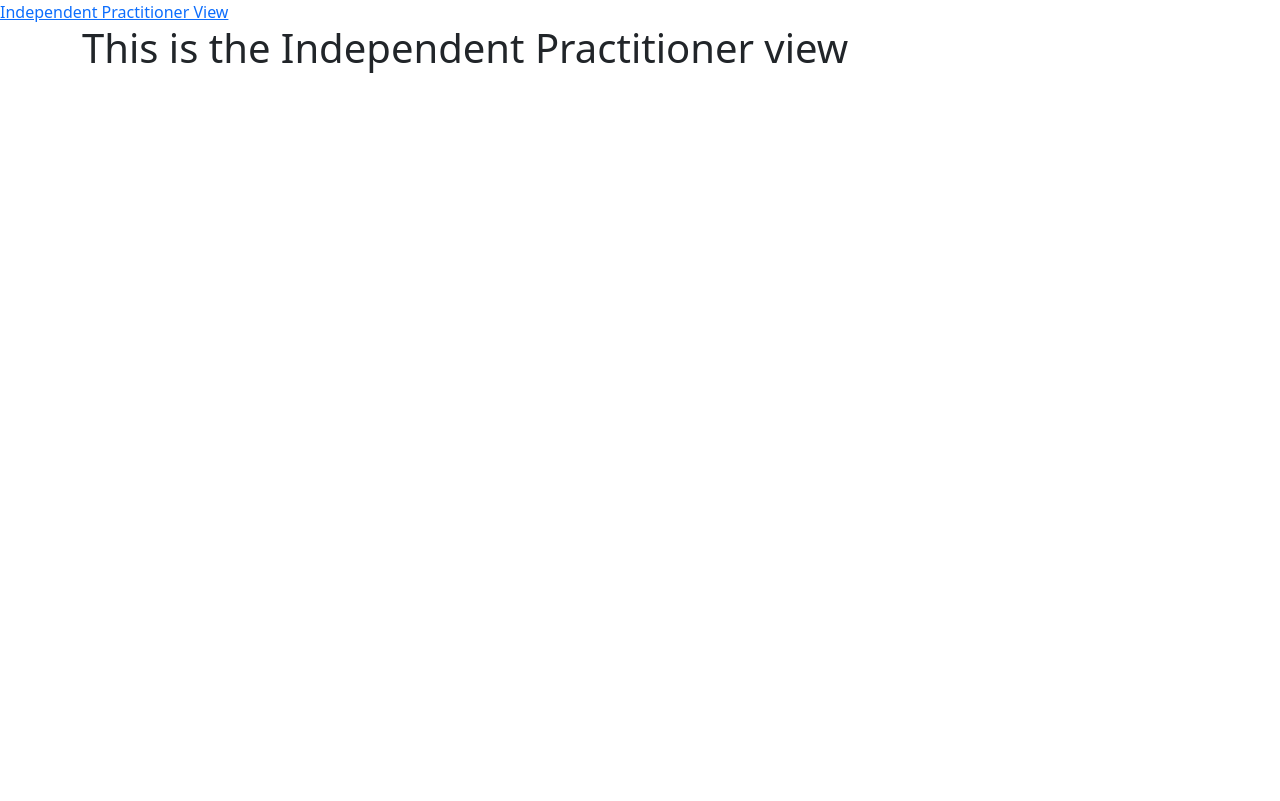
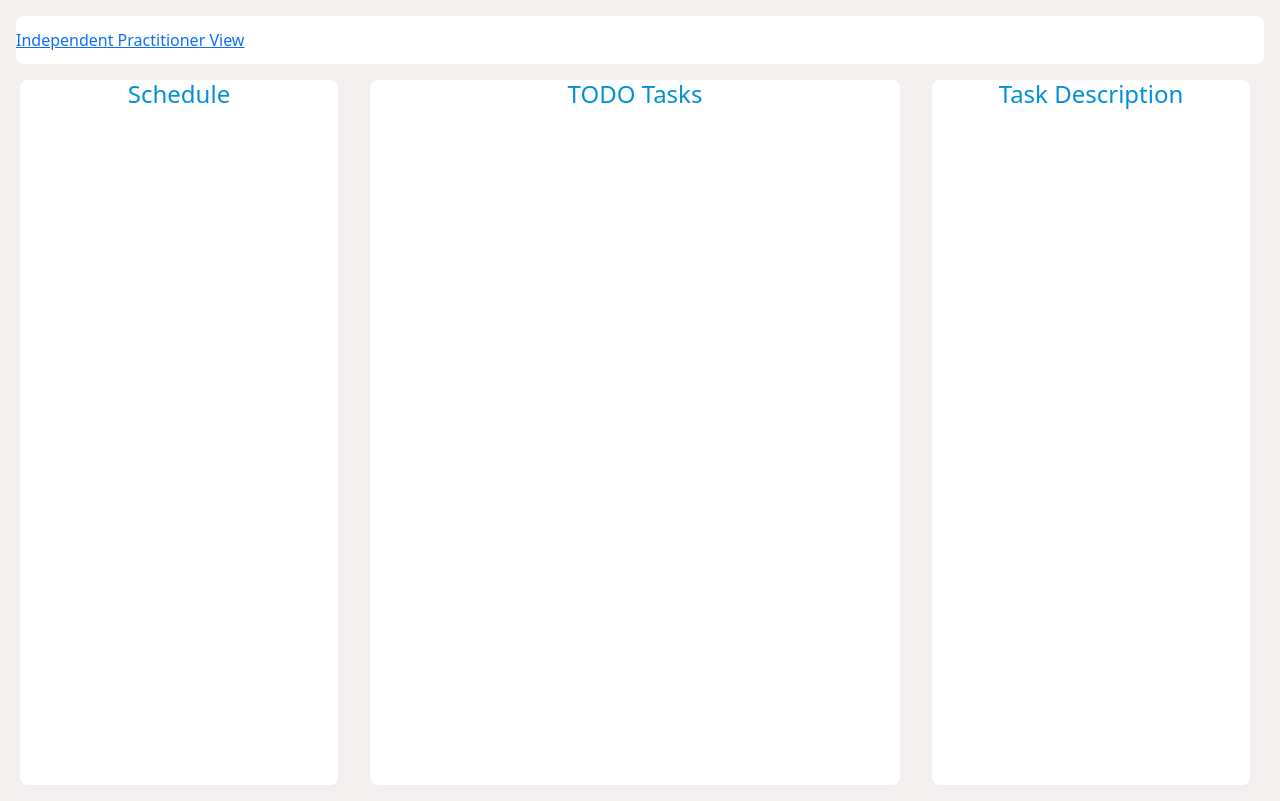
Before and after one commit to zmb6893/Med-o-matic, a Vue app in the folder frontend/: page / in a window 1280 px wide. Built offline with nearby package versions, Linux system fonts and the light colour scheme.

Commit message:
Added in basic structure of the application

```diff
--- a/frontend/index.html
+++ b/frontend/index.html
@@ -6,8 +6,8 @@
     <meta name="viewport" content="width=device-width, initial-scale=1.0">
     <title>Vite App</title>
   </head>
-  <body>
-    <div id="app"></div>
+  <body style="background-color: #F3EFEF; margin: 1rem; height: 96vh;">
+    <div id="app" style="height: 100%;"></div>
     <script type="module" src="/src/main.ts"></script>
   </body>
 </html>
--- a/frontend/src/App.vue
+++ b/frontend/src/App.vue
@@ -4,17 +4,22 @@ import { RouterLink, RouterView } from 'vue-router'
 
 <template>
   <header>
-    <div class="wrapper">
+    <div class="wrapper nav-bar">
       <nav>
         <RouterLink to="/">Independent Practitioner View</RouterLink>
       </nav>
     </div>
   </header>
-  <div class="container">
-    <RouterView />
-  </div>
+
+  <RouterView style="height: 96%;"/>
 
 </template>
 
 <style scoped>
+.nav-bar {
+  background-color: #FFFFFF;
+  height: 3rem;
+  align-content: center;
+  border-radius: .5rem;
+}
 </style>
--- a/frontend/src/views/IndependentPractitionerView.vue
+++ b/frontend/src/views/IndependentPractitionerView.vue
@@ -3,8 +3,39 @@
 </script>
 
 <template>
-	<h1>
-		This is the Independent Practitioner view
-	</h1>
+	<div class="row">
+		<div class="col-3 column-section">
+			<h1 class="center">
+				Schedule
+			</h1>
+		</div>
+		<div class="col-5 column-section">
+			<h1 class="center">
+				TODO Tasks
+			</h1>
+		</div>
+		<div class="col-3 column-section">
+			<h1 class="center">
+				Task Description
+			</h1>
+		</div>
+	</div>
+</template>
 
-</template>
+<style scoped>
+	.column-section {
+		background-color: #FFFFFF;
+		border-radius: .5rem;
+		margin: 1rem;
+	}
+
+	h1 {
+		color: #0090D8;
+		font-size: 24px;
+	}
+
+	.center {
+		text-align: center;
+		width: 100%;
+	}
+</style>
```
